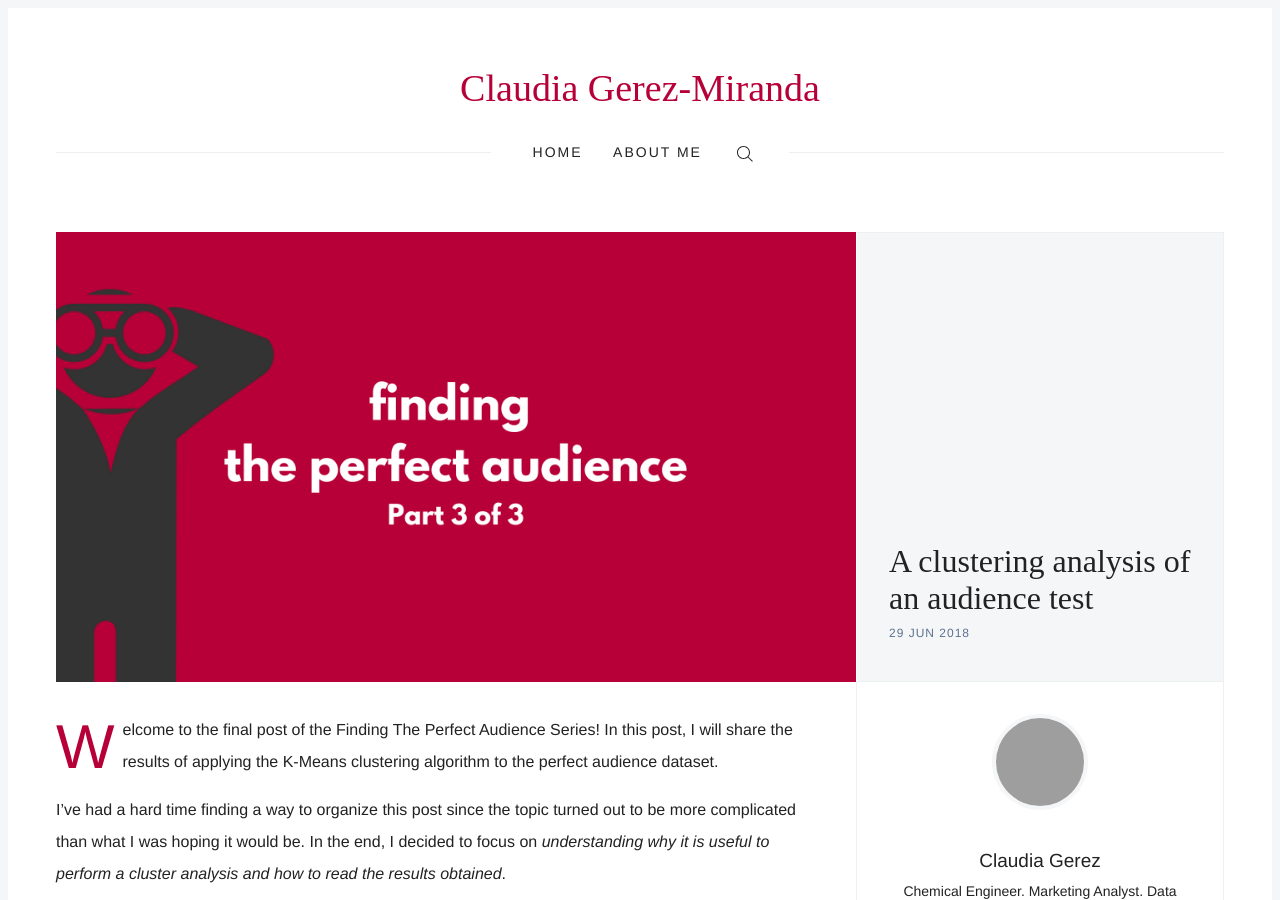
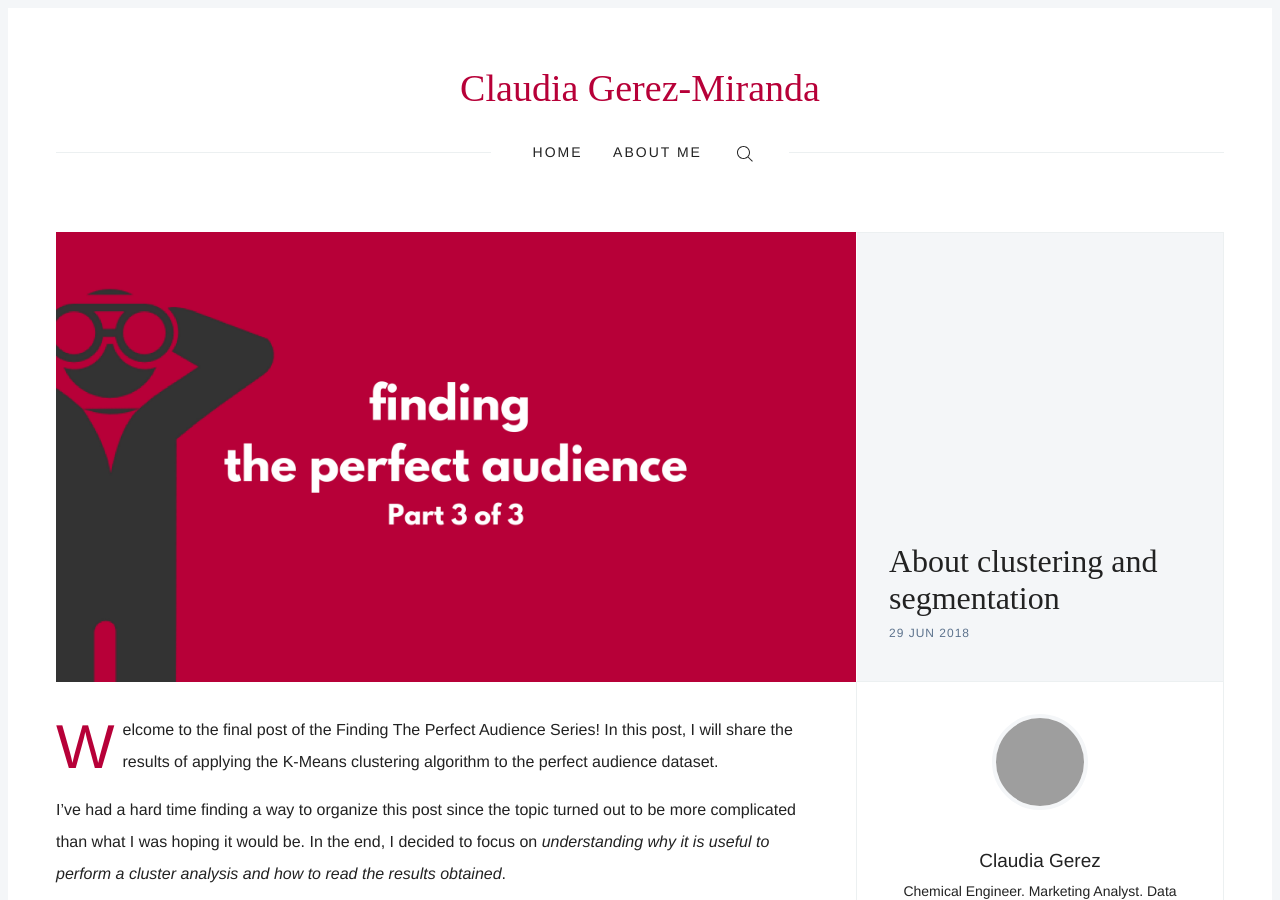
Before and after one commit to claudiagerezmi/claudiagerezmi.github.io, a Jekyll site: the page built from _posts/2018-06-30-perfect-audience-3.md, in a window 1280 px wide and 900 px high. Built offline with Jekyll 4.4.1, drawn with Linux system fonts in a browser that asks for light colours; some web fonts are replaced; grey boxes are pictures that could not be loaded.

Commit message:
Changed blog title.

```diff
--- a/_posts/2018-06-30-perfect-audience-3.md
+++ b/_posts/2018-06-30-perfect-audience-3.md
@@ -1,5 +1,5 @@
 ---
-title: A clustering analysis of an audience test
+title: About clustering and segmentation
 date: 2018-06-29
 author: Claudia
 layout: post
```
